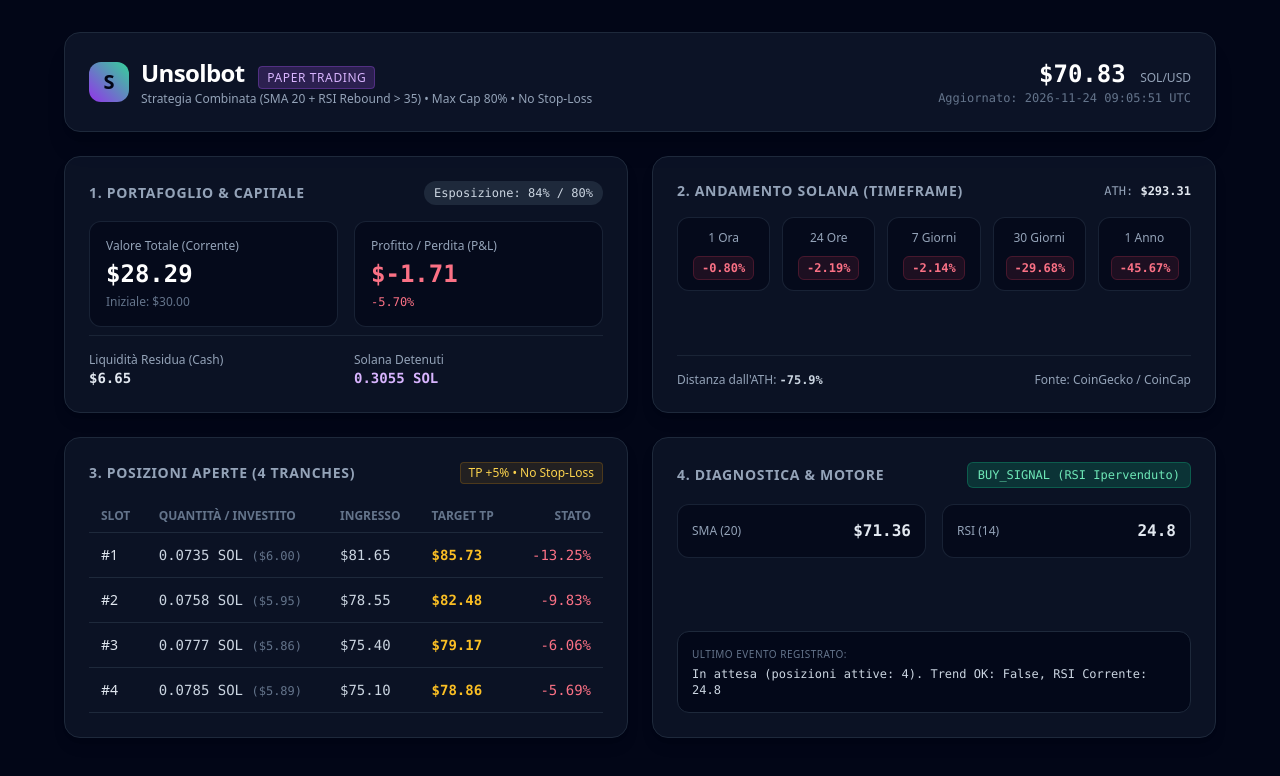
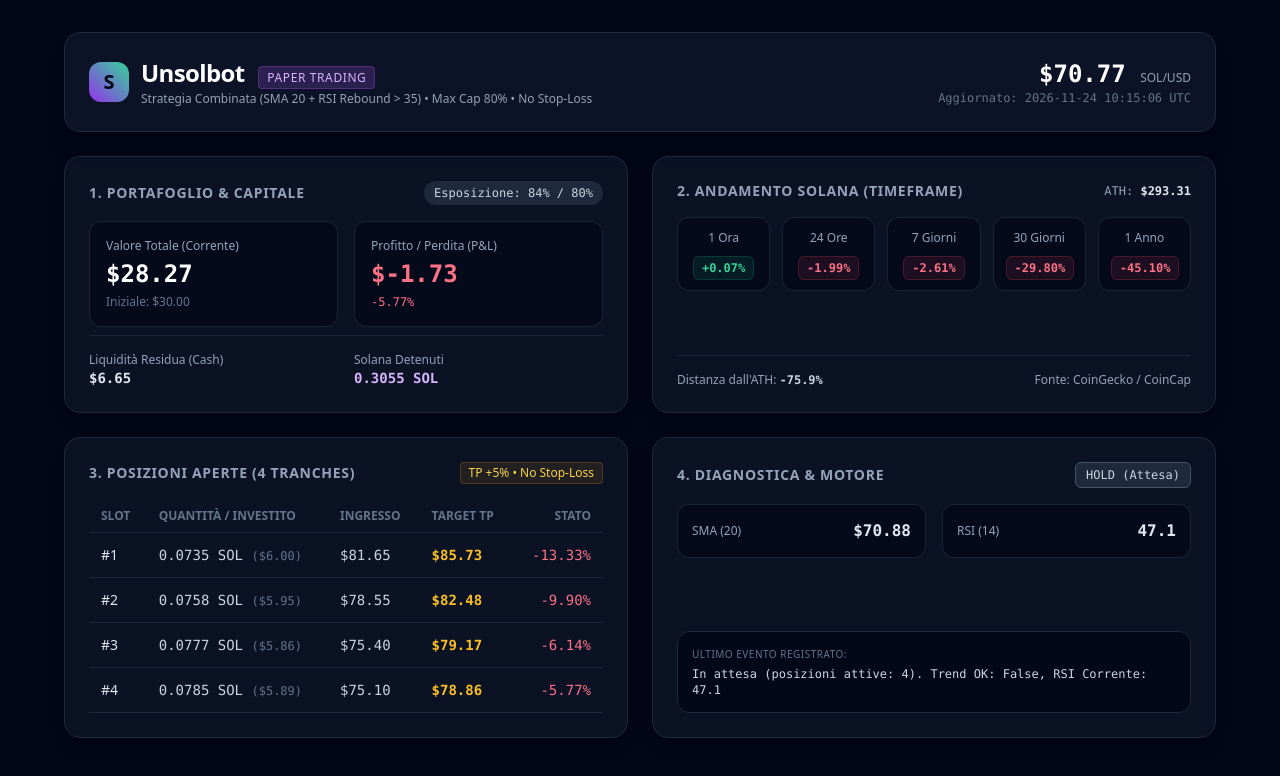
Before and after one commit to vbabb-hub/Unsolbot, a plain HTML site: page index.html in a window 1280 px wide. Drawn offline with nearby package versions, Linux system fonts and the light colour scheme.

Commit message:
Update web dashboard and README [skip ci]

```diff
--- a/index.html
+++ b/index.html
@@ -20,8 +20,8 @@
                 </div>
             </div>
             <div class="mt-4 md:mt-0 text-left md:text-right">
-                <div class="text-2xl font-mono font-bold text-white">$70.83 <span class="text-xs font-sans font-normal text-slate-400">SOL/USD</span></div>
-                <div class="text-xs text-slate-500 font-mono">Aggiornato: 2026-11-24 09:05:51 UTC</div>
+                <div class="text-2xl font-mono font-bold text-white">$70.77 <span class="text-xs font-sans font-normal text-slate-400">SOL/USD</span></div>
+                <div class="text-xs text-slate-500 font-mono">Aggiornato: 2026-11-24 10:15:06 UTC</div>
             </div>
         </header>
 
@@ -38,13 +38,13 @@
                     <div class="grid grid-cols-2 gap-4 my-2">
                         <div class="bg-slate-950/60 p-4 rounded-xl border border-slate-800/80">
                             <div class="text-xs text-slate-400">Valore Totale (Corrente)</div>
-                            <div class="text-2xl font-mono font-bold text-white mt-1">$28.29</div>
+                            <div class="text-2xl font-mono font-bold text-white mt-1">$28.27</div>
                             <div class="text-xs text-slate-500 mt-1">Iniziale: $30.00</div>
                         </div>
                         <div class="bg-slate-950/60 p-4 rounded-xl border border-slate-800/80">
                             <div class="text-xs text-slate-400">Profitto / Perdita (P&L)</div>
-                            <div class="text-2xl font-mono font-bold text-rose-400 mt-1">$-1.71</div>
-                            <div class="text-xs font-mono text-rose-400 mt-1">-5.70%</div>
+                            <div class="text-2xl font-mono font-bold text-rose-400 mt-1">$-1.73</div>
+                            <div class="text-xs font-mono text-rose-400 mt-1">-5.77%</div>
                         </div>
                     </div>
                 </div>
@@ -70,23 +70,23 @@
                     <div class="grid grid-cols-3 sm:grid-cols-5 gap-3 my-4">
                         <div class="bg-slate-950/60 p-3 rounded-xl border border-slate-800/80 text-center">
                             <div class="text-xs text-slate-400 mb-2">1 Ora</div>
-                            <span class="px-2 py-1 rounded-md text-xs font-mono font-semibold border text-rose-400 bg-rose-500/10 border-rose-500/20">-0.80%</span>
+                            <span class="px-2 py-1 rounded-md text-xs font-mono font-semibold border text-emerald-400 bg-emerald-500/10 border-emerald-500/20">+0.07%</span>
                         </div>
                         <div class="bg-slate-950/60 p-3 rounded-xl border border-slate-800/80 text-center">
                             <div class="text-xs text-slate-400 mb-2">24 Ore</div>
-                            <span class="px-2 py-1 rounded-md text-xs font-mono font-semibold border text-rose-400 bg-rose-500/10 border-rose-500/20">-2.19%</span>
+                            <span class="px-2 py-1 rounded-md text-xs font-mono font-semibold border text-rose-400 bg-rose-500/10 border-rose-500/20">-1.99%</span>
                         </div>
                         <div class="bg-slate-950/60 p-3 rounded-xl border border-slate-800/80 text-center">
                             <div class="text-xs text-slate-400 mb-2">7 Giorni</div>
-                            <span class="px-2 py-1 rounded-md text-xs font-mono font-semibold border text-rose-400 bg-rose-500/10 border-rose-500/20">-2.14%</span>
+                            <span class="px-2 py-1 rounded-md text-xs font-mono font-semibold border text-rose-400 bg-rose-500/10 border-rose-500/20">-2.61%</span>
                         </div>
                         <div class="bg-slate-950/60 p-3 rounded-xl border border-slate-800/80 text-center">
                             <div class="text-xs text-slate-400 mb-2">30 Giorni</div>
-                            <span class="px-2 py-1 rounded-md text-xs font-mono font-semibold border text-rose-400 bg-rose-500/10 border-rose-500/20">-29.68%</span>
+                            <span class="px-2 py-1 rounded-md text-xs font-mono font-semibold border text-rose-400 bg-rose-500/10 border-rose-500/20">-29.80%</span>
                         </div>
                         <div class="bg-slate-950/60 p-3 rounded-xl border border-slate-800/80 text-center col-span-3 sm:col-span-1">
                             <div class="text-xs text-slate-400 mb-2">1 Anno</div>
-                            <span class="px-2 py-1 rounded-md text-xs font-mono font-semibold border text-rose-400 bg-rose-500/10 border-rose-500/20">-45.67%</span>
+                            <span class="px-2 py-1 rounded-md text-xs font-mono font-semibold border text-rose-400 bg-rose-500/10 border-rose-500/20">-45.10%</span>
                         </div>
                     </div>
                 </div>
@@ -120,28 +120,28 @@
                 <td class="py-3 px-3 font-mono text-slate-300">0.0735 SOL <span class="text-xs text-slate-500">($6.00)</span></td>
                 <td class="py-3 px-3 font-mono text-slate-300">$81.65</td>
                 <td class="py-3 px-3 font-mono text-amber-400 font-semibold">$85.73</td>
-                <td class="py-3 px-3 font-mono text-rose-400 text-right">-13.25%</td>
+                <td class="py-3 px-3 font-mono text-rose-400 text-right">-13.33%</td>
             </tr>
             <tr class="border-b border-slate-800 hover:bg-slate-800/40 transition">
                 <td class="py-3 px-3 font-medium text-slate-200">#2</td>
                 <td class="py-3 px-3 font-mono text-slate-300">0.0758 SOL <span class="text-xs text-slate-500">($5.95)</span></td>
                 <td class="py-3 px-3 font-mono text-slate-300">$78.55</td>
                 <td class="py-3 px-3 font-mono text-amber-400 font-semibold">$82.48</td>
-                <td class="py-3 px-3 font-mono text-rose-400 text-right">-9.83%</td>
+                <td class="py-3 px-3 font-mono text-rose-400 text-right">-9.90%</td>
             </tr>
             <tr class="border-b border-slate-800 hover:bg-slate-800/40 transition">
                 <td class="py-3 px-3 font-medium text-slate-200">#3</td>
                 <td class="py-3 px-3 font-mono text-slate-300">0.0777 SOL <span class="text-xs text-slate-500">($5.86)</span></td>
                 <td class="py-3 px-3 font-mono text-slate-300">$75.40</td>
                 <td class="py-3 px-3 font-mono text-amber-400 font-semibold">$79.17</td>
-                <td class="py-3 px-3 font-mono text-rose-400 text-right">-6.06%</td>
+                <td class="py-3 px-3 font-mono text-rose-400 text-right">-6.14%</td>
             </tr>
             <tr class="border-b border-slate-800 hover:bg-slate-800/40 transition">
                 <td class="py-3 px-3 font-medium text-slate-200">#4</td>
                 <td class="py-3 px-3 font-mono text-slate-300">0.0785 SOL <span class="text-xs text-slate-500">($5.89)</span></td>
                 <td class="py-3 px-3 font-mono text-slate-300">$75.10</td>
                 <td class="py-3 px-3 font-mono text-amber-400 font-semibold">$78.86</td>
-                <td class="py-3 px-3 font-mono text-rose-400 text-right">-5.69%</td>
+                <td class="py-3 px-3 font-mono text-rose-400 text-right">-5.77%</td>
             </tr>
                         </tbody>
                     </table>
@@ -153,22 +153,22 @@
                 <div>
                     <div class="flex items-center justify-between mb-4">
                         <h2 class="text-sm font-semibold uppercase tracking-wider text-slate-400">4. Diagnostica & Motore</h2>
-                        <span class="text-xs px-2.5 py-1 rounded-md border font-mono bg-emerald-500/20 text-emerald-300 border-emerald-500/30">BUY_SIGNAL (RSI Ipervenduto)</span>
+                        <span class="text-xs px-2.5 py-1 rounded-md border font-mono bg-slate-700/50 text-slate-300 border-slate-600">HOLD (Attesa)</span>
                     </div>
                     <div class="grid grid-cols-2 gap-4 mb-4">
                         <div class="bg-slate-950/60 p-3.5 rounded-xl border border-slate-800/80 flex justify-between items-center">
                             <span class="text-xs text-slate-400">SMA (20)</span>
-                            <span class="font-mono font-semibold text-slate-200">$71.36</span>
+                            <span class="font-mono font-semibold text-slate-200">$70.88</span>
                         </div>
                         <div class="bg-slate-950/60 p-3.5 rounded-xl border border-slate-800/80 flex justify-between items-center">
                             <span class="text-xs text-slate-400">RSI (14)</span>
-                            <span class="font-mono font-semibold text-slate-200">24.8</span>
+                            <span class="font-mono font-semibold text-slate-200">47.1</span>
                         </div>
                     </div>
                 </div>
                 <div class="bg-slate-950/80 p-3.5 rounded-xl border border-slate-800 text-xs font-mono text-slate-300">
                     <span class="text-slate-500 block mb-1 uppercase font-sans text-[10px] tracking-wider">Ultimo Evento Registrato:</span>
-                    In attesa (posizioni attive: 4). Trend OK: False, RSI Corrente: 24.8
+                    In attesa (posizioni attive: 4). Trend OK: False, RSI Corrente: 47.1
                 </div>
             </section>
 
--- a/src/portfolio.json
+++ b/src/portfolio.json
@@ -27,5 +27,5 @@
             "tp": 78.855
         }
     ],
-    "prev_rsi": 24.830721789539254
+    "prev_rsi": 47.10886458991249
 }
```
Also changed, not shown: 1 other file.
